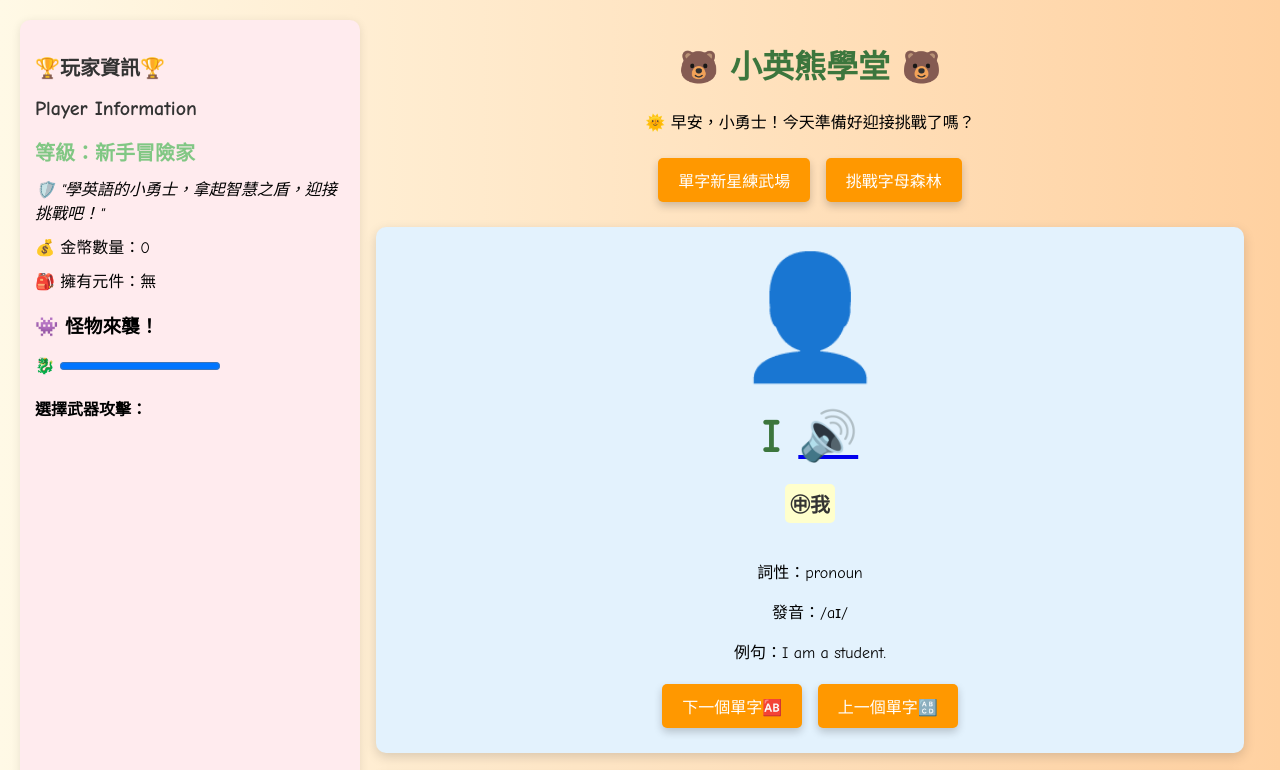
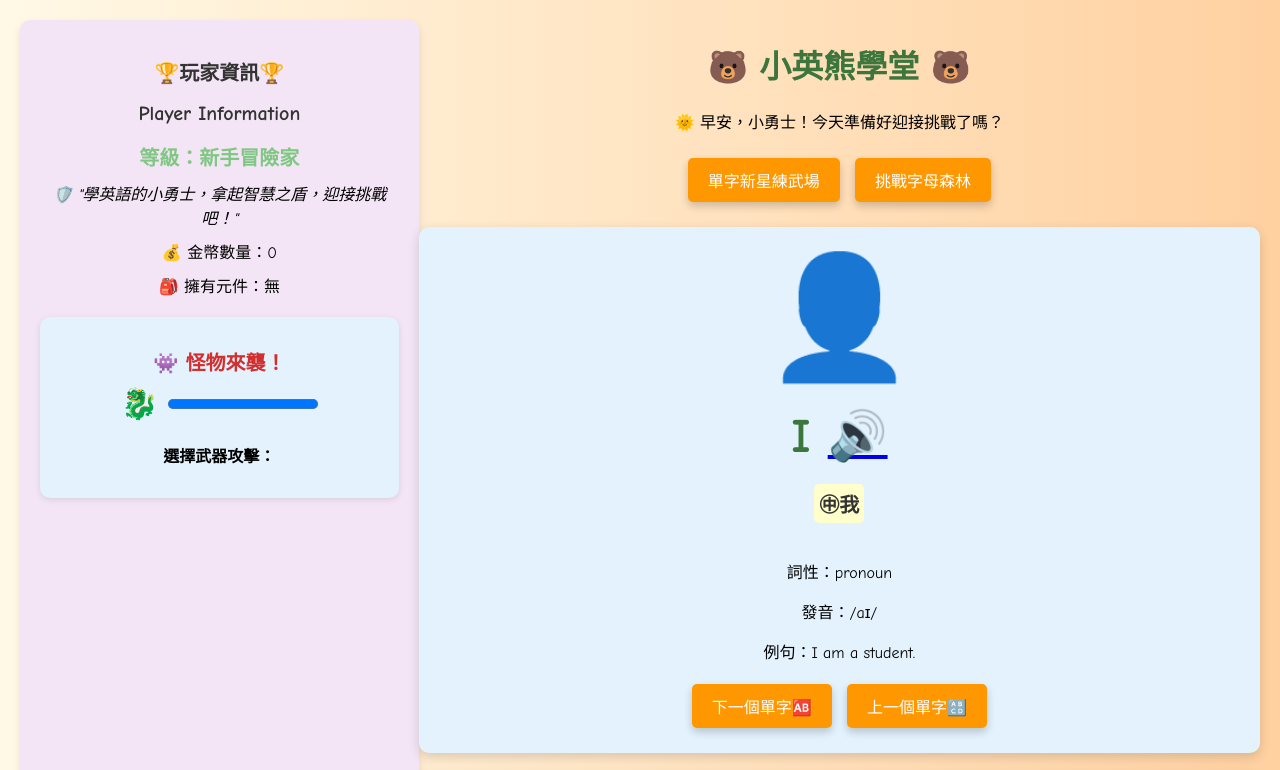
Before and after one commit to april724/WordLearningApp, a plain HTML site: page word_learning.html in a window 1280 px wide. Shown: the top 770 px of the page. Drawn offline with Linux system fonts and the light colour scheme.

Commit message:
Update style copy.css

```diff
--- a/style copy.css
+++ b/style copy.css
@@ -19,12 +19,11 @@ h1 {
 }
 
 .info-bar {
-    width: 25%;
-    text-align: left;
-    background: #ffebee;
+    background-color: #f3e5f5;
+    padding: 20px;
     border-radius: 10px;
-    padding: 15px;
-    box-shadow: 0 2px 10px rgba(0, 0, 0, 0.1);
+    box-shadow: 0 4px 8px rgba(0, 0, 0, 0.1);
+    margin-bottom: 20px;
 }
 
 .info-bar h2 {
@@ -209,3 +208,51 @@ h1 {
     display: block;
     margin-top: 5px;
 }
+
+.monster-area {
+    margin-top: 20px; /* 與玩家資訊分隔 */
+    background-color: #e3f2fd;
+    padding: 10px;
+    border-radius: 10px;
+    box-shadow: 0 2px 6px rgba(0, 0, 0, 0.1);
+    text-align: center;
+}
+
+.monster-area h3 {
+    font-size: 20px;
+    color: #d32f2f;
+    margin-bottom: 10px;
+}
+
+#monster-display {
+    display: flex;
+    justify-content: center;
+    align-items: center;
+    gap: 10px;
+    margin-bottom: 10px;
+}
+
+#monster-emoji {
+    font-size: 30px;
+}
+
+#monster-hp-bar {
+    width: 150px;
+    height: 20px;
+}
+
+.attack-button {
+    background-color: #ff6f00;
+    color: white;
+    padding: 10px 20px;
+    border: none;
+    border-radius: 5px;
+    cursor: pointer;
+    font-size: 16px;
+    transition: transform 0.2s, box-shadow 0.2s;
+}
+
+.attack-button:hover {
+    transform: scale(1.1);
+    box-shadow: 0 4px 8px rgba(0, 0, 0, 0.2);
+}
```
